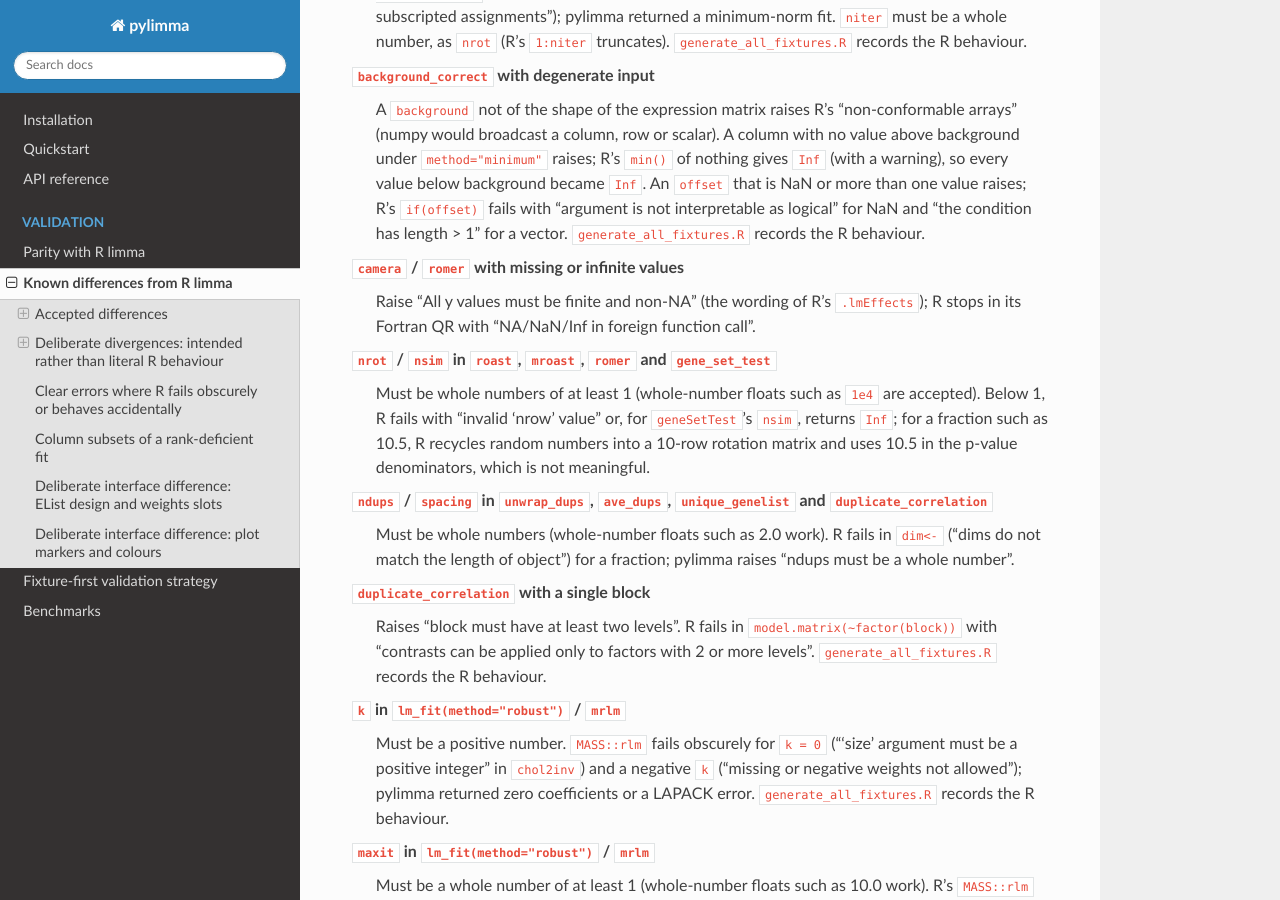
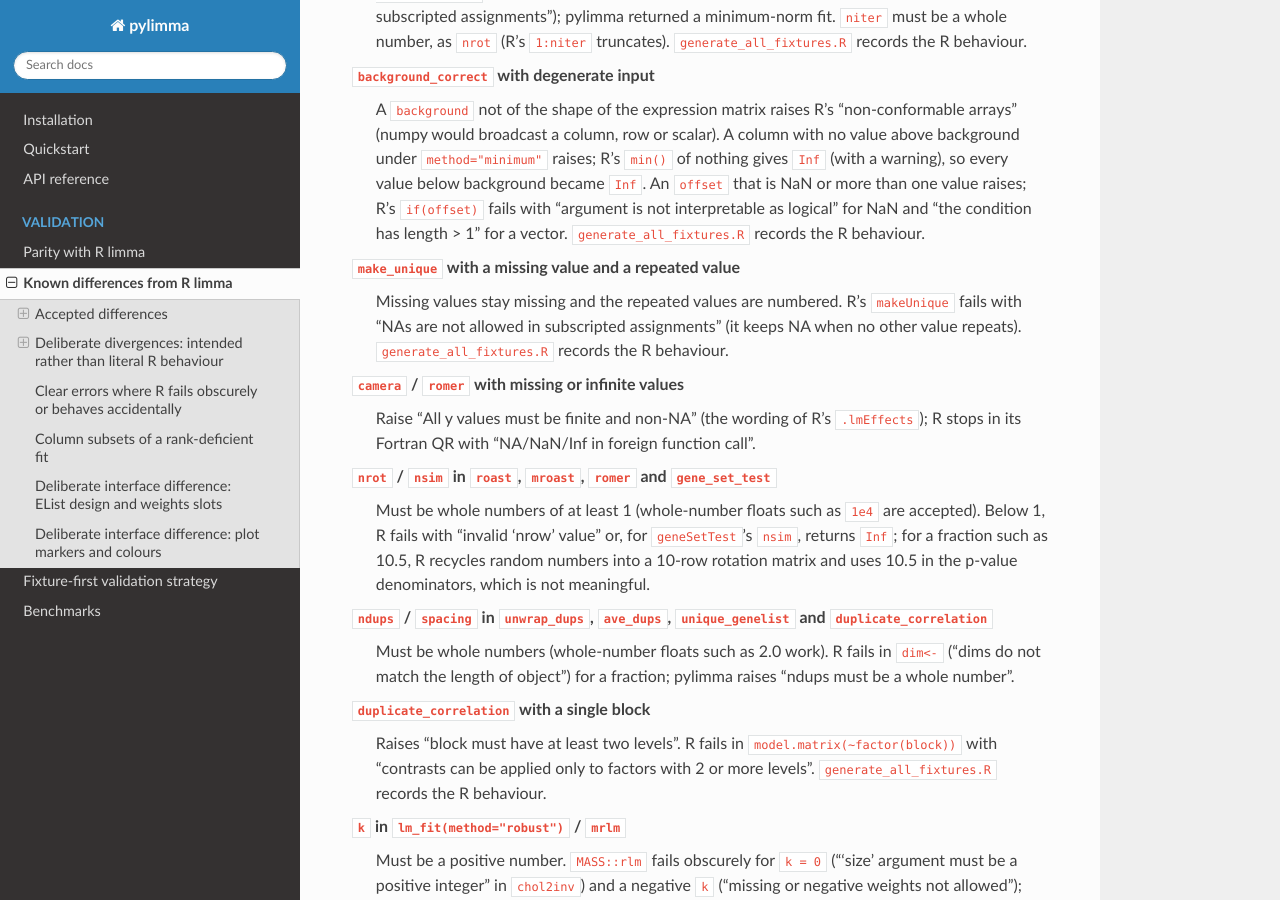
Before and after one commit to john-mulvey/pylimma, a Sphinx documentation site: the page built from docs/validation/known_differences.rst, in a window 1280 px wide and 900 px high, scrolled down 8301 px. Built offline with Sphinx 7.4.7 and the Read the Docs theme 3.1.0, drawn with Linux system fonts in a browser that asks for light colours; pages that are not in the unit, such as notebooks, are missing from menus.

Commit message:
make_unique: R's as.character comparison, missing values stay missing
Missing values became the text "None" or "nan" and were numbered.

Audit finding: U1-11

```diff
--- a/docs/validation/known_differences.rst
+++ b/docs/validation/known_differences.rst
@@ -449,6 +449,12 @@ A missing ``block`` label (``lm_fit``, ``gls_series``, ``voom``, ``duplicate_cor
     condition has length > 1" for a vector. ``generate_all_fixtures.R``
     records the R behaviour.
 
+``make_unique`` with a missing value and a repeated value
+    Missing values stay missing and the repeated values are numbered. R's
+    ``makeUnique`` fails with "NAs are not allowed in subscripted
+    assignments" (it keeps NA when no other value repeats).
+    ``generate_all_fixtures.R`` records the R behaviour.
+
 ``camera`` / ``romer`` with missing or infinite values
     Raise "All y values must be finite and non-NA" (the wording of R's
     ``.lmEffects``); R stops in its Fortran QR with "NA/NaN/Inf in foreign
```
Also changed, not shown: CHANGELOG.md (+3 -0 lines), 3 other files.
